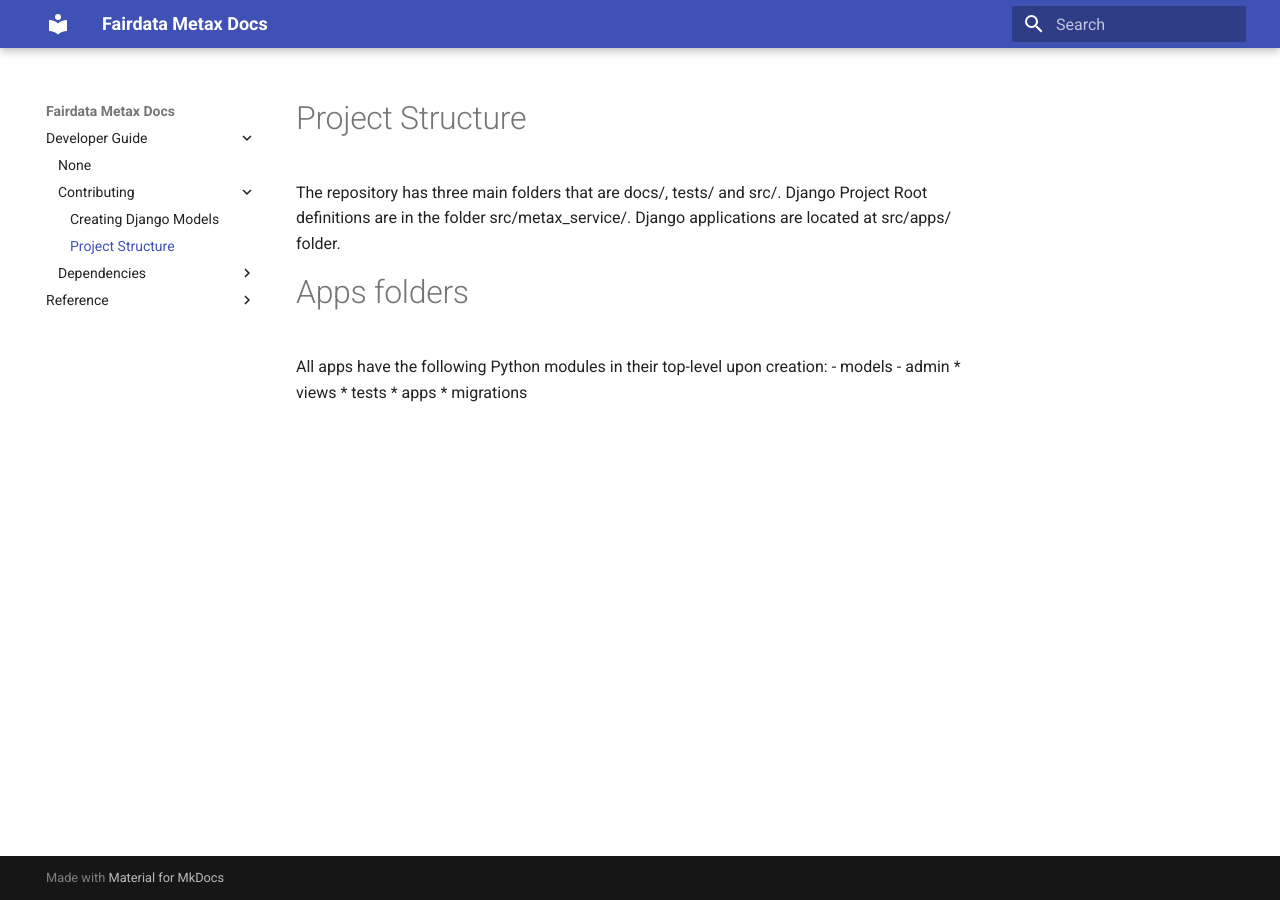
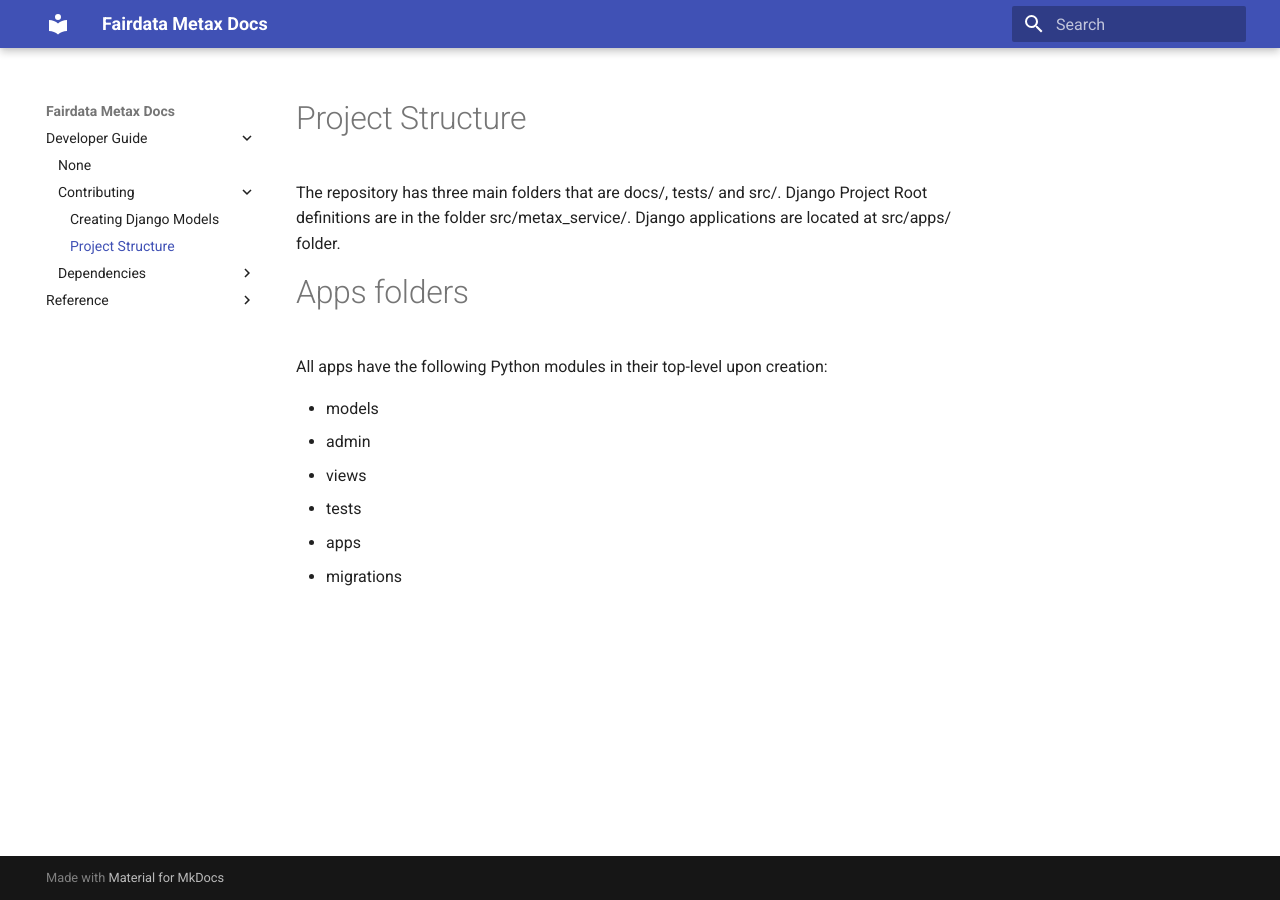
Before and after one commit to CSCfi/fairdata-metax-v3, an MkDocs documentation site: the page built from docs/developer-guide/contributing/project-structure.md, in a window 1280 px wide. Built offline with MkDocs 1.6.1 and Material for MkDocs 9.7.7, drawn with Linux system fonts in a browser that asks for light colours.

Commit message:
Write project structure documentation further, enable list extension for markdown

```diff
--- a/docs/developer-guide/contributing/project-structure.md
+++ b/docs/developer-guide/contributing/project-structure.md
@@ -5,9 +5,10 @@ The repository has three main folders that are docs/, tests/ and src/. Django Pr
 # Apps folders
 
 All apps have the following Python modules in their top-level upon creation:
+
 - models
 - admin
-* views
-* tests
-* apps
-* migrations
+- views
+- tests
+- apps
+- migrations
--- a/mkdocs.yml
+++ b/mkdocs.yml
@@ -13,3 +13,7 @@ plugins:
 - section-index
 - print-site:
     add_to_navigation: true
+markdown_extensions:
+  - def_list
+  - pymdownx.tasklist:
+      custom_checkbox: true
```
